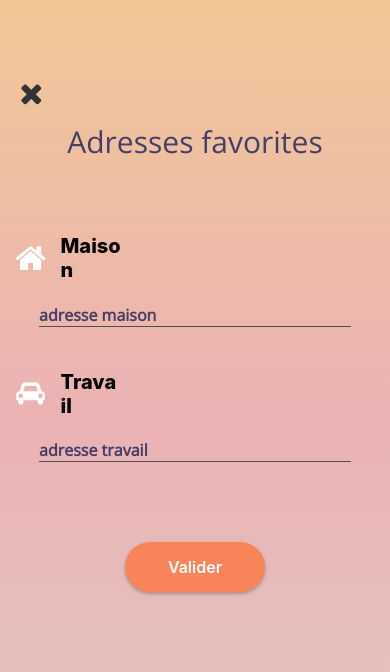
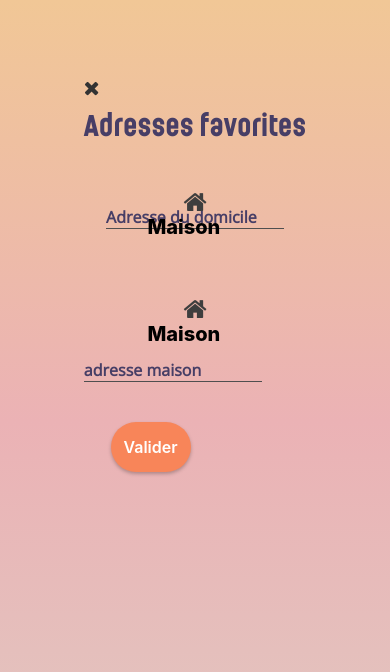
Before and after one commit to dennis-klns/Huguette-Front, a React Native app: screen /FavoritAdressesEdit in a window 390 px wide. Shown: the top 672 px of the page. Built offline with nearby package versions, Linux system fonts and the light colour scheme.

Commit message:
commit to change branch

```diff
--- a/screens/FavoritAdressesEditScreen.js
+++ b/screens/FavoritAdressesEditScreen.js
@@ -11,9 +11,9 @@ import {
 import Modal from 'react-native-modal';
 import FontAwesome from "react-native-vector-icons/FontAwesome";
 import React, { useState } from "react";
-import {useDispatch,useSelector } from "react-redux";
-import {logoutTrip} from '../reducers/trip';
-import {logout} from '../reducers/user';
+import { useDispatch, useSelector } from "react-redux";
+import { logoutTrip } from '../reducers/trip';
+import { logout } from '../reducers/user';
 
 
 
@@ -35,44 +35,46 @@ export default function FavoritAdresses({ navigation }) {
       colors={["#F1C796", "#EBB2B5", "#E0CAC2"]}
       style={styles.linearGradient}
     >
-        <SafeAreaView style={styles.container}>
+      <View style={styles.container}>
+
+        <SafeAreaView>
+
+          <TouchableOpacity onPress={() => handleBack()}>
+            <FontAwesome name="times" size={20} color="#333" />
+          </TouchableOpacity>
+
+          <Text style={styles.title}>Adresses favorites</Text>
+
+
+          <View style={styles.adressesContainer}>
+
+            <View style={styles.group} activeOpacity={0.3}>
+              <FontAwesome name="home" size={25} color="#3e3e3e" />
+              <Text style={styles.text}>Maison</Text>
+            </View>
+            <TextInput style={styles.input} placeholder='Adresse du domicile'></TextInput>
+          </View>
+
+          <View style={styles.group} activeOpacity={0.3}>
+            <FontAwesome name="home" size={25} color="#3e3e3e" />
+            <Text style={styles.text}>Maison</Text>
+          </View>
+          <TextInput style={styles.input} placeholder='adresse maison'></TextInput>
 
 
 
-       <View style={styles.closeIcon} >
-          <TouchableOpacity onPress={() => handleBack()}>
-             <FontAwesome name="times" size={30} color="#333" />
-          </TouchableOpacity>
-       </View>
 
-       <View>
-           <Text style={styles.titleTop}>Adresses favorites</Text>
-       </View>
-
-       <View style={styles.adressesContainer} >
-         <View style={styles.body} activeOpacity={0.3}>
+      {/* <View style={styles.body} activeOpacity={0.3}>
         <View style={styles.body2}>
           <View style={styles.logoContainer}>
-                  <FontAwesome name="home" size={33} color="#ffffff" />
-               </View>
-               <View style={styles.bar12}>
-                 <Text style={styles.textEmergency}>Maison</Text>
-               </View>
-           </View>
-               <TextInput style={styles.input} placeholder='adresse maison'></TextInput>
-         </View>
-
-         <View style={styles.body} activeOpacity={0.3}>
-           <View style={styles.body2}>
-               <View style={styles.logoContainer}>
-                  <FontAwesome name="car" size={25} color="#ffffff" />
+            <FontAwesome name="car" size={25} color="#3e3e3e" />
           </View>
           <View style={styles.bar12}>
             <Text style={styles.textEmergency}>Travail</Text>
           </View>
         </View>
         <TextInput style={styles.input} placeholder='adresse travail'></TextInput>
-         </View>
+      </View> */}
 
       <View style={styles.buttonContainer}>
         <TouchableOpacity onPress={() => toggleModal()} style={styles.button} activeOpacity={0.8} >
@@ -92,14 +94,11 @@ export default function FavoritAdresses({ navigation }) {
           </View>
         </Modal>
       </View>
-      </View>
-
-
-
 
     </SafeAreaView>
+      </View >
 
-    </LinearGradient>
+    </LinearGradient >
 
   );
 }
@@ -109,28 +108,20 @@ const styles = StyleSheet.create({
 
   linearGradient: {
     flex: 1,
-    paddingTop: '20%',
   },
 
   container: {
-
     flex: 1,
     alignItems: 'center',
     justifyContent: 'flex-start',
-
-
+    paddingTop: '20%'
   },
 
-closeIcon: {
-  width: '90%',
-},
-
-titleTop:{
+  title: {
     paddingTop: '5%',
     fontSize: 30,
     color: "#473E66",
-  fontFamily: "OpenSans-Regular",
-
+    fontFamily: 'Ladislav-Bold',
   },
 
   adressesContainer: {
@@ -141,54 +132,21 @@ adressesContainer: {
     paddingTop: '10%',
   },
 
-body:{
+  group: {
     width: '100%',
     height: '15%',
     flexDirection: 'column',
     alignItems: 'center',
-  marginTop : '10%',
-  paddingBottom:'6%',
+    marginTop: '10%',
+    paddingBottom: '6%',
 
 
   },
 
-body2:{
-paddingLeft: '4%',
-width: '100%',
-height: '50%',
-flexDirection: 'row',
-alignItems: 'center',
-marginBottom: '7%',
 
 
-},
 
-logoContainer:{
-width: '8%',
-justifyContent: 'center',
-alignItems: 'center',
-
-},
-
-bar12:{
-  paddingLeft: '4%',
-
-},
-
-startLine:{
-
-},
-
-centerLine: {
-    height: 45,
-    justifyContent: 'center',
-    alignItems: "flex-start",
-    backgroundColor: 'transparent',
-    borderRadius: 10,
-
-},
-
-input:{
+  input: {
     width: "80%",
     fontSize: 16,
     fontWeight: "800",
@@ -200,15 +158,13 @@ input:{
 
   },
 
-textEmergency: {
+  text: {
     fontWeight: '800',
     fontSize: 20,
     marginRight: '10%',
   },
 
-endLine:{
 
-},
 
   buttonContainer: {
     width: '60%',
@@ -243,7 +199,7 @@ button: {
   },
 
 
-  texteModal:{
+  texteModal: {
     marginTop: 10,
     fontSize: 15,
   },
```
Lines whose indentation alone changed are shown as unchanged.
